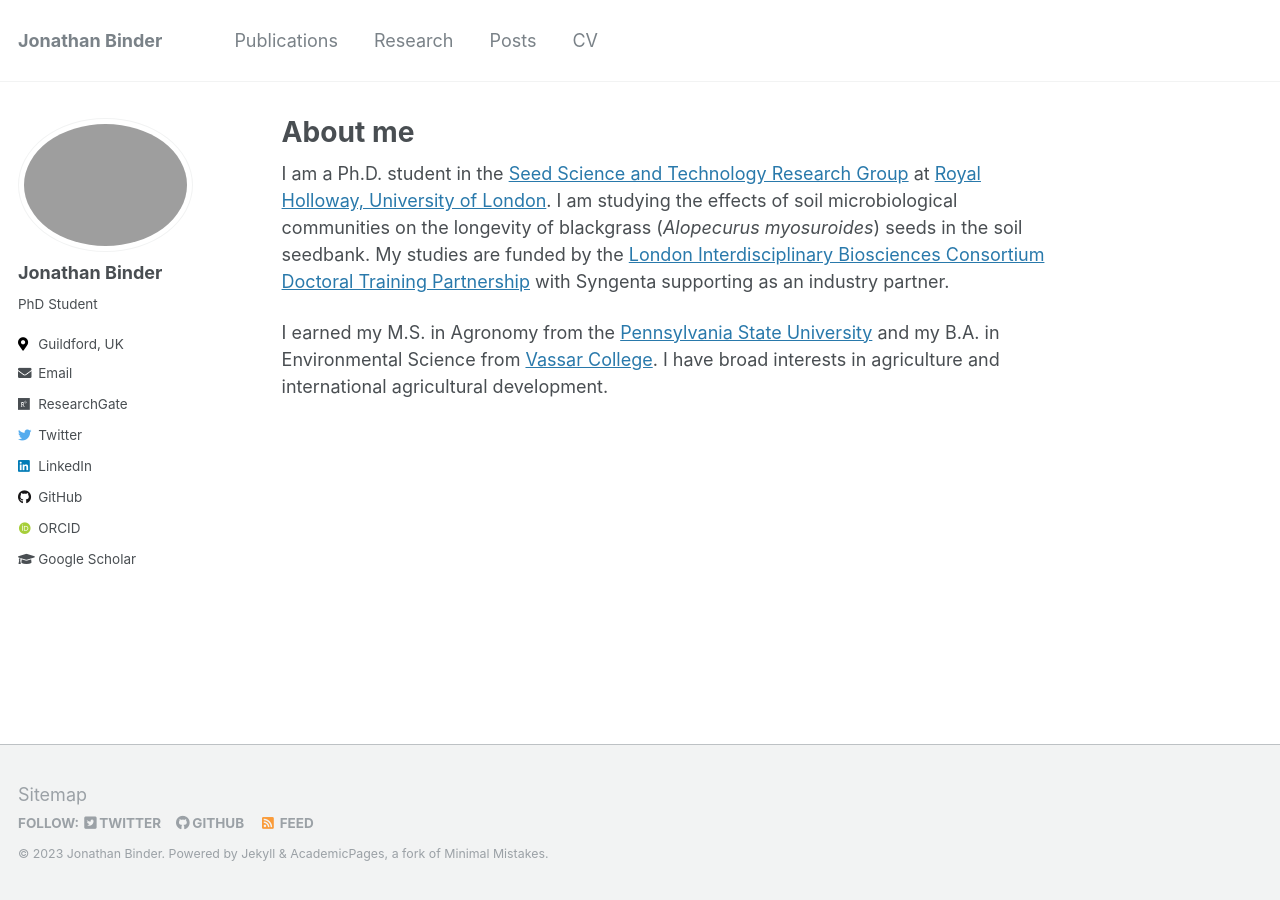
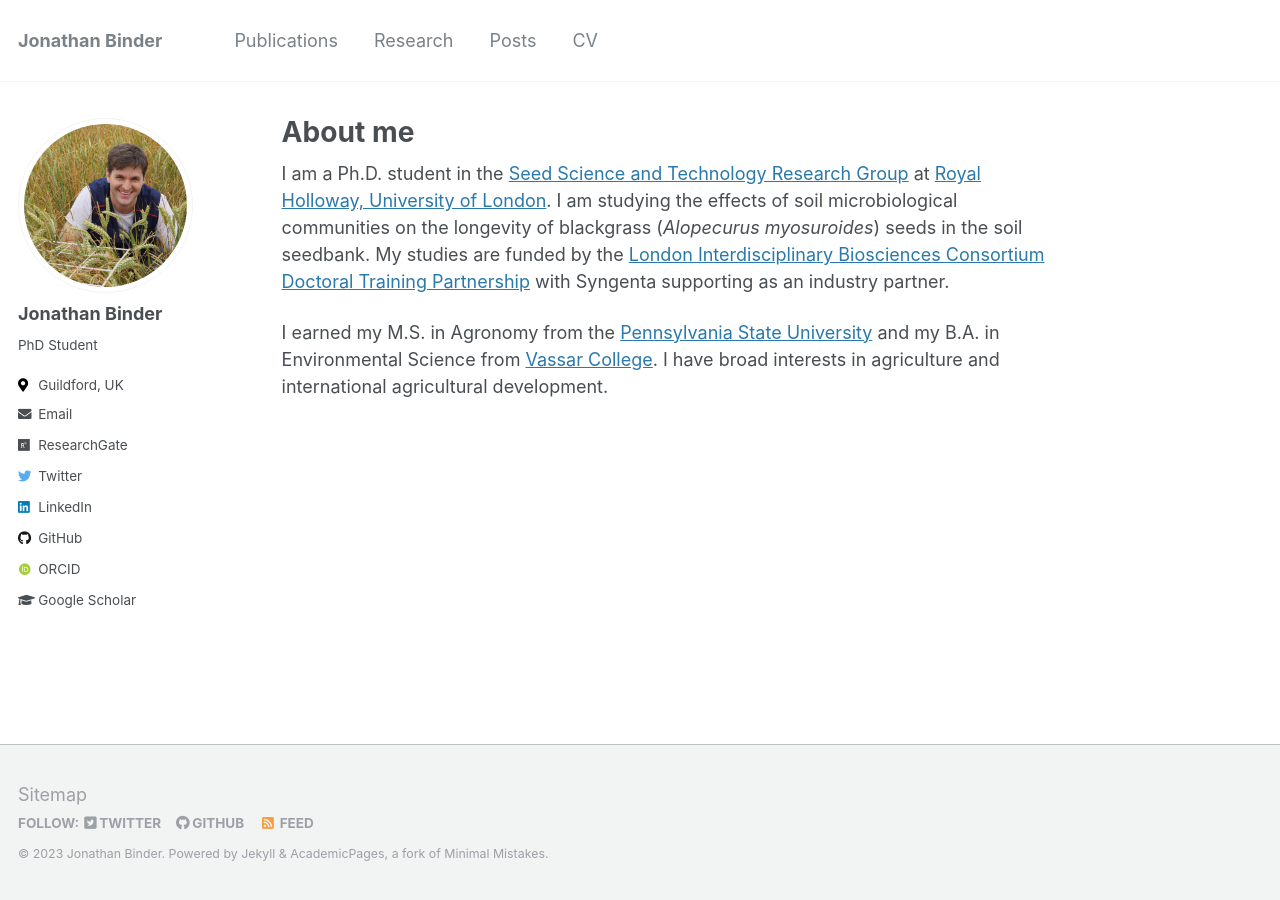
Before and after one commit to jonathanmbinder/old-website, a Jekyll site: the page built from _pages/about.md, in a window 1280 px wide. Built offline with Jekyll 4.4.1, drawn with Linux system fonts in a browser that asks for light colours; some web fonts are replaced.

Commit message:
changed picture and CV

```diff
--- a/_config.yml
+++ b/_config.yml
@@ -62,7 +62,7 @@ facebook:
   username               :
   app_id                 :
   publisher              :
-og_image                 : profile.png # Open Graph/Twitter default site image
+og_image                 : DSC01365-EDIT.jpg # Open Graph/Twitter default site image
 # For specifying social profiles
 # - https://developers.google.com/structured-data/customize/social-profiles
 social:
@@ -83,7 +83,7 @@ analytics:
 # Site Author
 author:
   name             : "Jonathan Binder"
-  avatar           : "profile.png"
+  avatar           : "DSC01365-EDIT.jpg"
   bio              : "PhD Student"
   location         : "Guildford, UK"
   employer         :
```
Also changed, not shown: images/DSC01365-EDIT.jpg (added), 1 other file.
